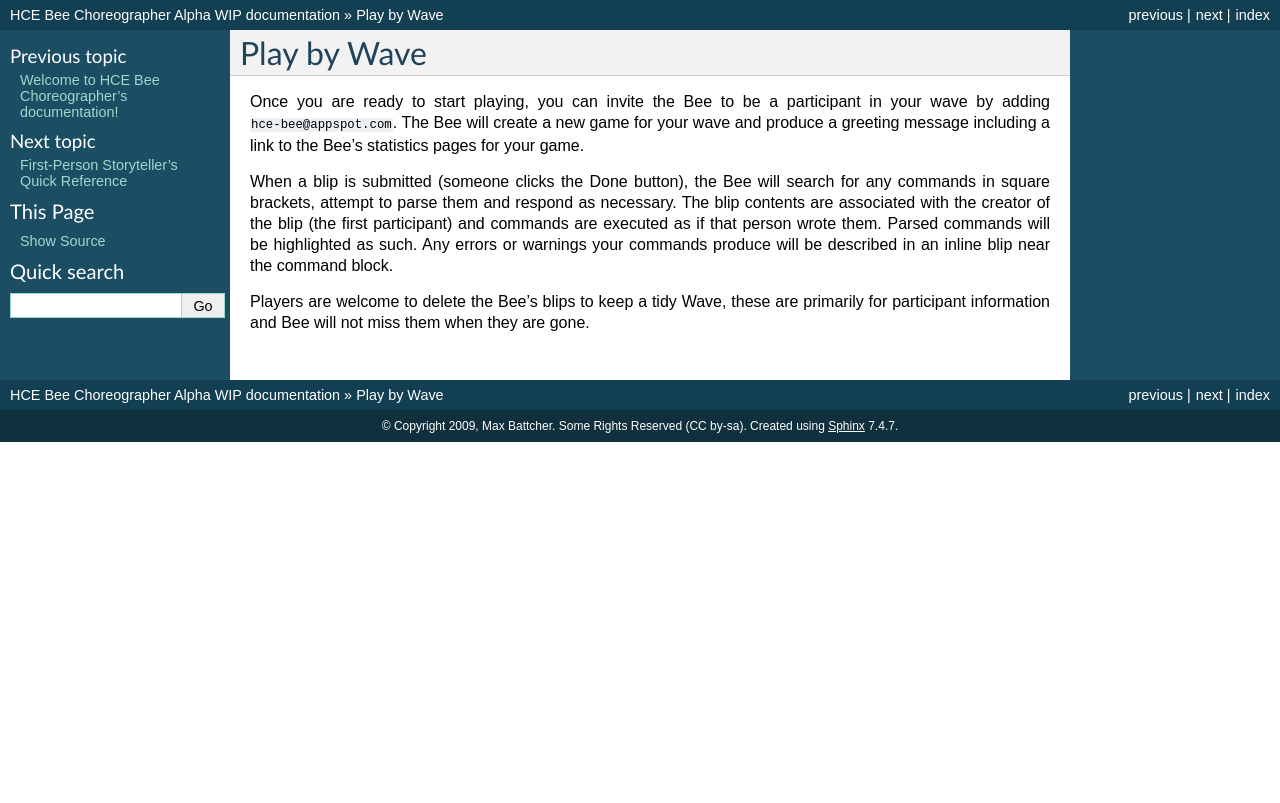
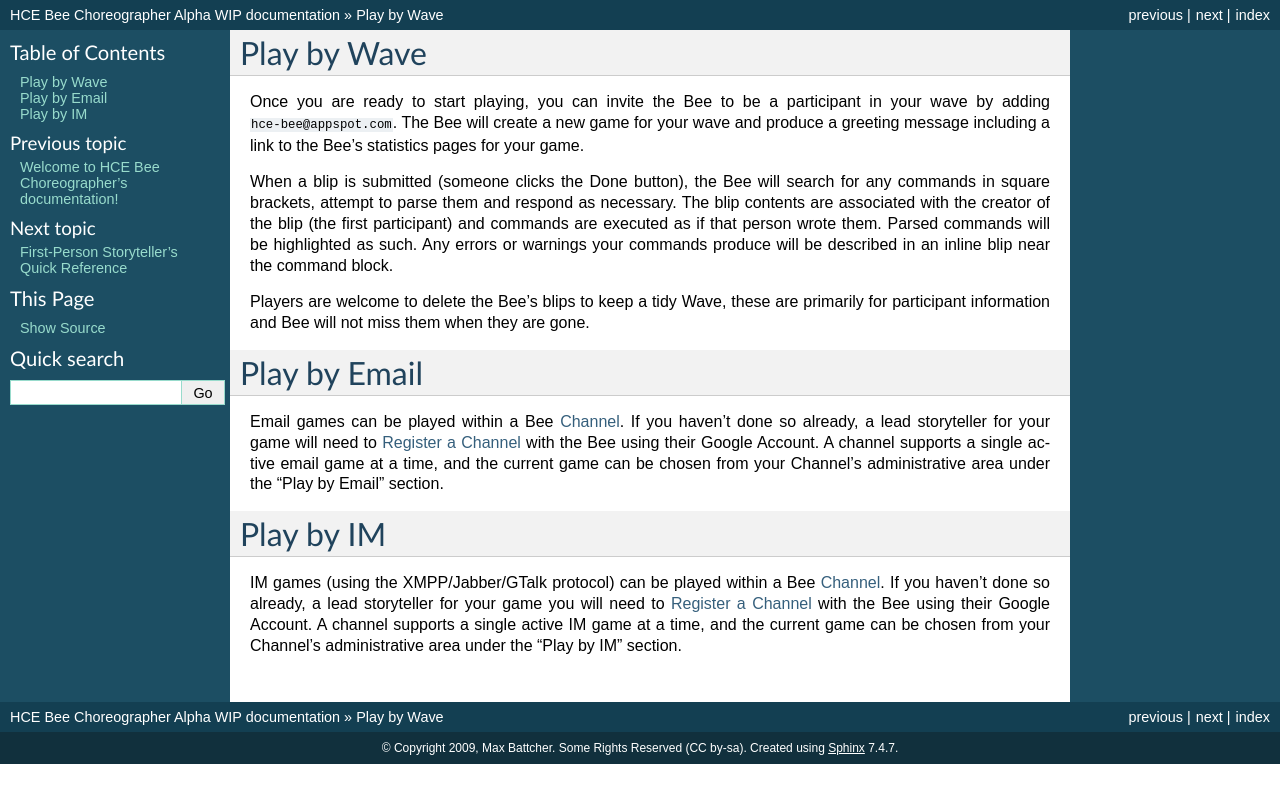
Before and after one commit to WorldMaker/madiolahb, a Sphinx documentation site: the page built from docs/source/playing.rst, in a window 1280 px wide. Shown: the top 803 px of the page. Built offline with Sphinx 7.4.7, drawn with Linux system fonts in a browser that asks for light colours.

Commit message:
Document the email and IM frontends

```diff
--- a/docs/source/playing.rst
+++ b/docs/source/playing.rst
@@ -18,4 +18,27 @@ Players are welcome to delete the Bee's blips to keep a tidy Wave, these
 are primarily for participant information and Bee will not miss them
 when they are gone.
 
+Play by Email
+=============
+
+Email games can be played within a Bee Channel_. If you haven't done so
+already, a lead storyteller for your game will need to `Register a
+Channel`_ with the Bee using their Google Account. A channel supports a
+single active email game at a time, and the current game can be chosen
+from your Channel's administrative area under the "Play by Email"
+section.
+
+Play by IM
+==========
+
+IM games (using the XMPP/Jabber/GTalk protocol) can be played within a
+Bee Channel_. If you haven't done so already, a lead storyteller for
+your game you will need to `Register a Channel`_ with the Bee using
+their Google Account. A channel supports a single active IM game at a
+time, and the current game can be chosen from your Channel's
+administrative area under the "Play by IM" section.
+
+.. _Channel: /channel
+.. _Register a Channel: /channel/new
+
 .. vim: ai spell tw=72
```
